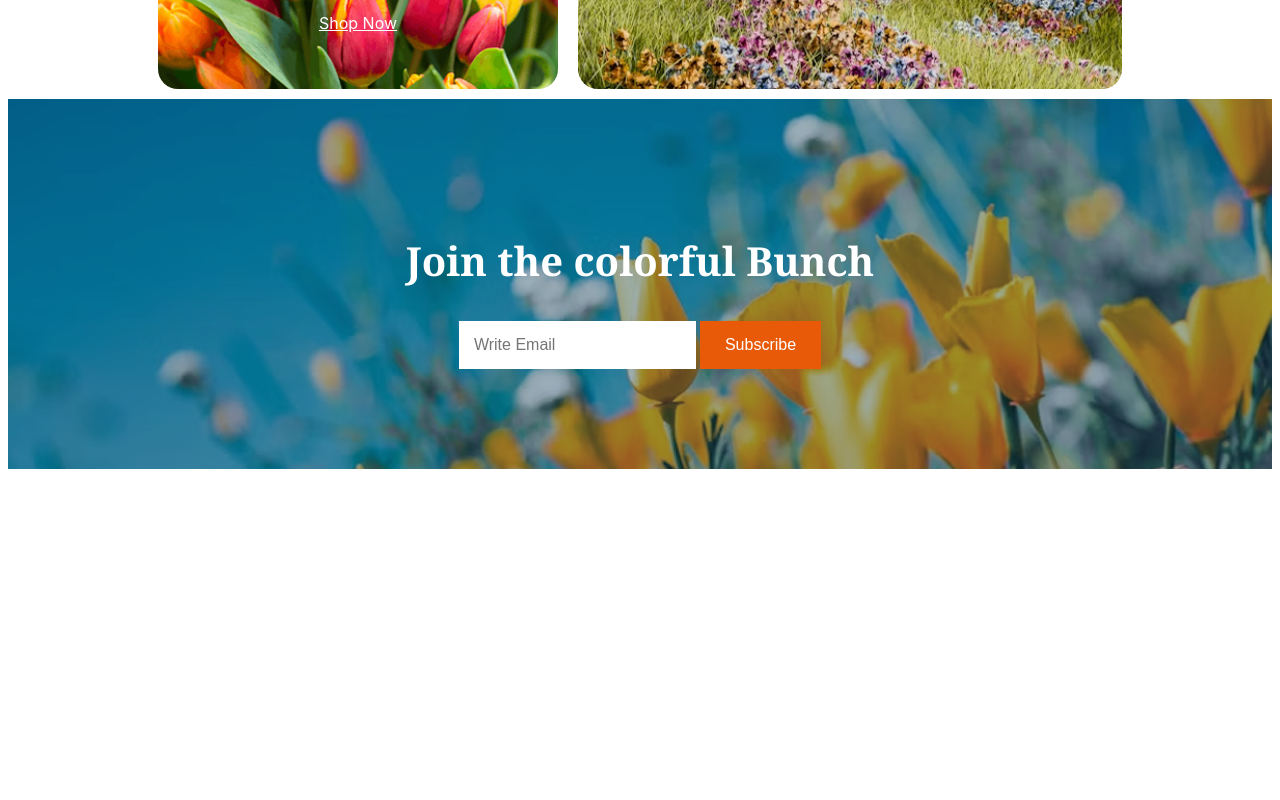
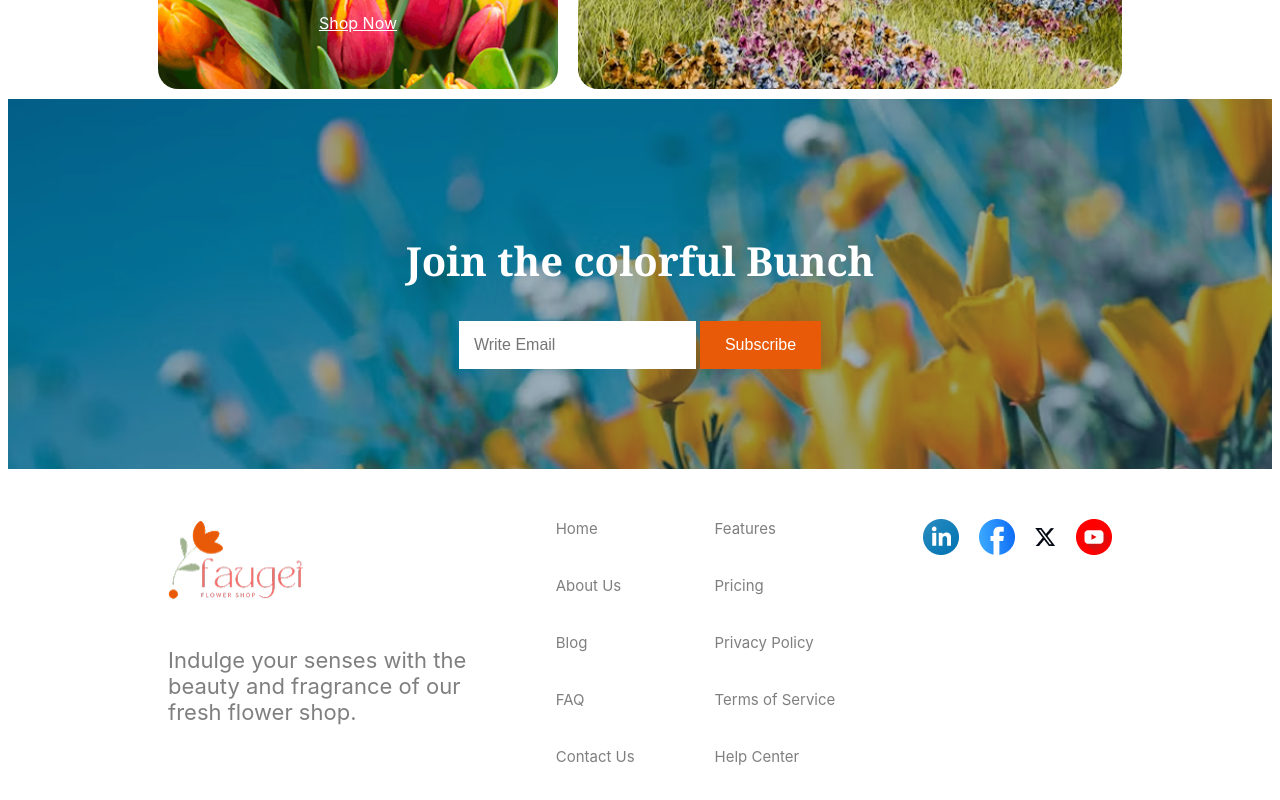
Before and after one commit to Sadikisone007/2nd-ASSIN, a plain HTML site: page index.html in a window 1280 px wide. Shown: the part 3781-4581 px from the top of the page. Before the commit the page ends 4258 px from the top, so only its background shows below. Drawn offline with Linux system fonts and the light colour scheme.

Commit message:
added footer

```diff
--- a/index.html
+++ b/index.html
@@ -147,8 +147,32 @@
     </form>
 
     </section>
-    <footer>
+    <footer class="foot">
+       <div class="footer-left">
+    <img src="assets/logo.png" alt="">
 
+    <p class="inter-font5">Indulge your senses with the beauty and fragrance of our fresh flower shop.</p>
+  </div>
+
+  <div class="footer-links">
+    <a class="inter-font5" href="">Home</a>
+    <a class="inter-font5" href="">Features</a>
+    <a class="inter-font5" href="">About Us</a>
+    <a class="inter-font5" href="">Pricing</a>
+    <a class="inter-font5" href="">Blog</a>
+    <a class="inter-font5" href="">Privacy Policy</a>
+    <a class="inter-font5" href="">FAQ</a>
+    <a class="inter-font5" href="">Terms of Service</a>
+    <a class="inter-font5" href="">Contact Us</a>
+    <a class="inter-font5" href="">Help Center</a>
+  </div>
+
+  <div class="footer-icons">
+    <img src="assets/icon-linkedin.png" alt="LinkedIn" />
+    <img src="assets/icon-facebook.png" alt="X" />
+    <img src="assets/icon-twitter.png" alt="Facebook" />
+    <img src="assets/icon-youtube.png" alt="YouTube" />
+  </div>
     </footer>
 
 
--- a/styles/assin.css
+++ b/styles/assin.css
@@ -217,6 +217,21 @@
 }
 
 
+@import url('https://fonts.googleapis.com/css2?family=Inter:ital,opsz,wght@0,14..32,100..900;1,14..32,100..900&display=swap');
+
+.inter-font5{
+
+
+     font-family: "Inter", sans-serif;
+  font-optical-sizing: auto;
+  font: weight normal;
+  color: rgba(0, 0, 0, 0.5);
+    font-weight: normal;
+    font-size: 22px;
+}
+
+
+
 /* BADGE STYLE */
 .container{
     display: flex;
@@ -340,6 +355,64 @@
 
     }
 
+    /* FOOTER */
+
+.foot{
+    padding: 50px 160px;
+    display: flex;
+    justify-content: space-between;
+    align-items: flex-start;
+}
+
+.footer-left{
+    max-width: 300px;
+}
+
+.footer-left img{
+    height: 82px;
+    width: 135px;
+    margin-bottom: 20px;
+}
+
+.footer-links{
+    display: grid;
+    grid-template-columns: repeat(2, 2fr);
+    gap: 38px;
+
+}
+.footer-links a{
+    text-decoration: none;
+    font-size: 15px;
+}
+
+.footer-icons{
+    display: flex;
+    gap: 20px;
+    align-items: center;
+}
+
+
+
+
+
+
+
+
+
+
+
+
+
+
+
+
+
+
+
+
+
+
+
 
 
 
```
